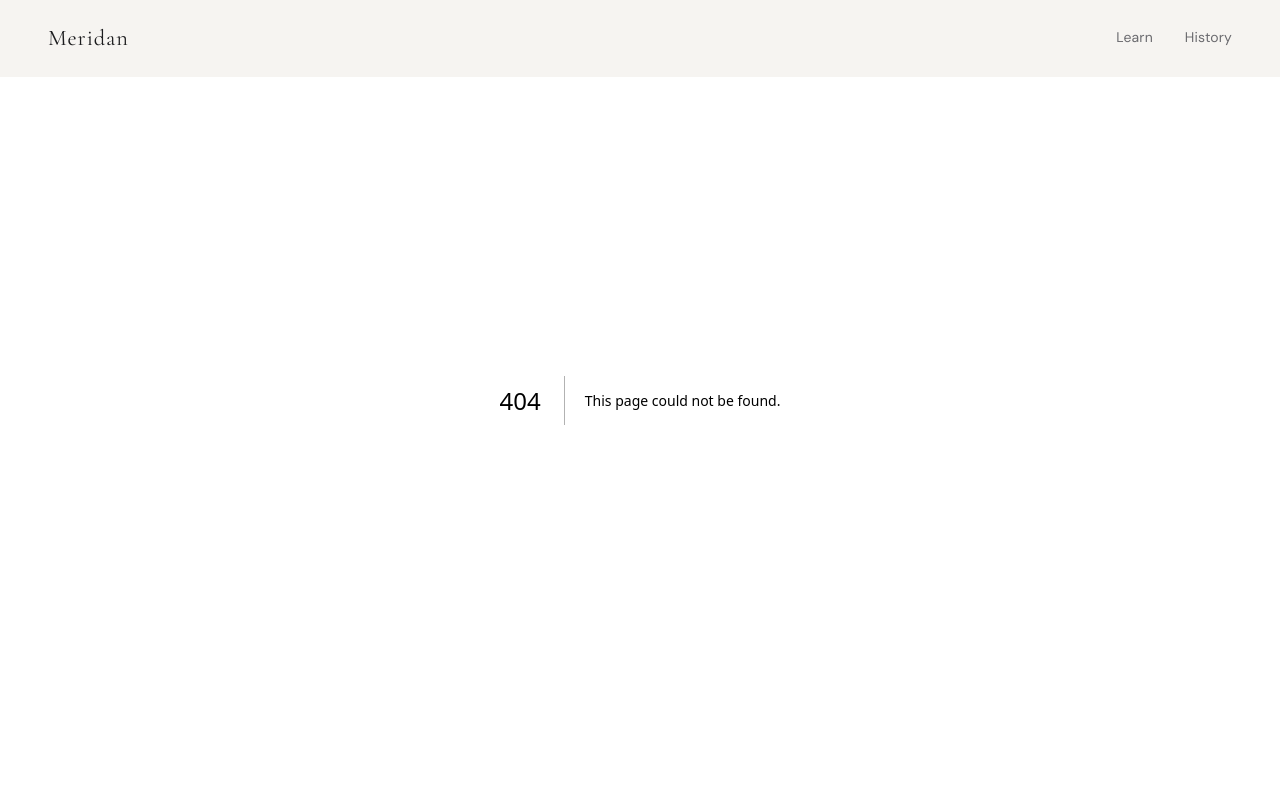
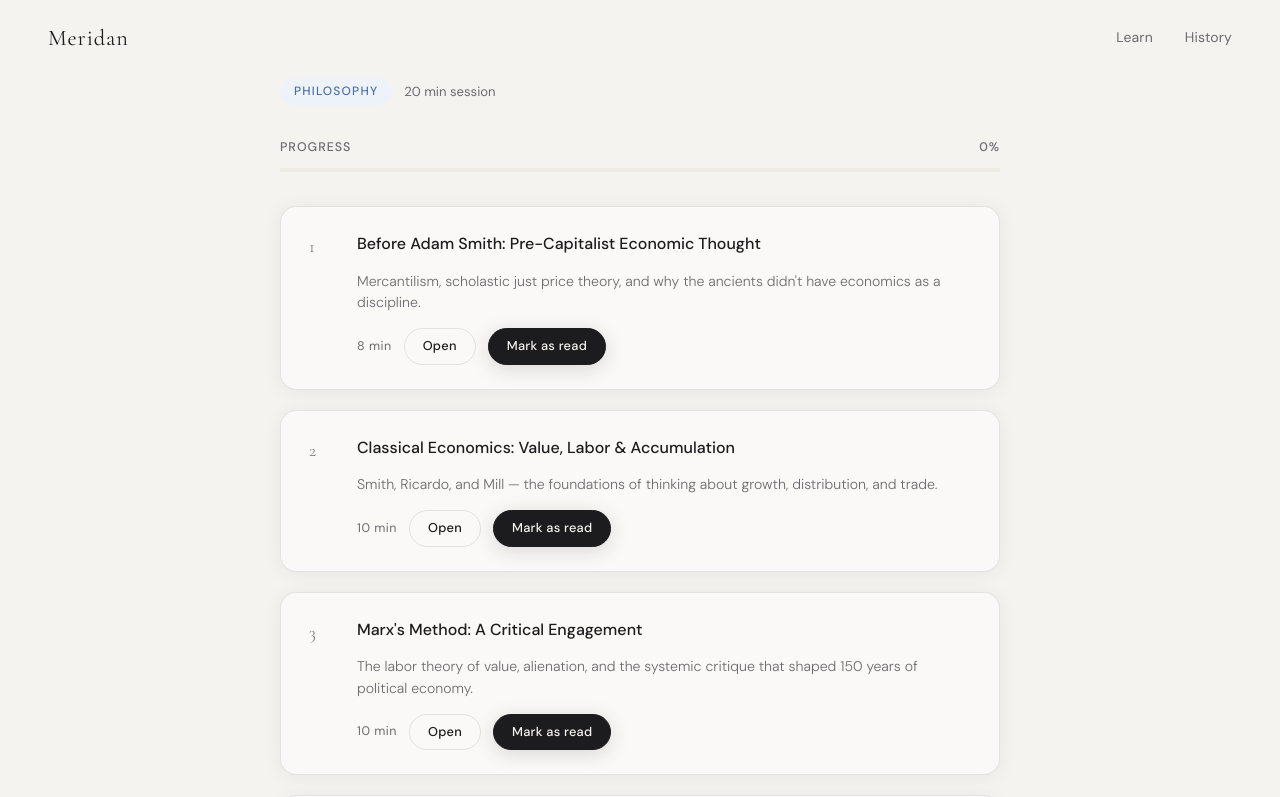
Before and after one commit to Matt2334/Meridan, a Next.js app in the folder frontend/: page /session in a window 1280 px wide. Before the commit this address had no page. Shown: the top 797 px of the page. Built offline with nearby package versions, Linux system fonts and the light colour scheme.

Commit message:
added in content cards with some sample content, implemented session page, updated history design.

```diff
--- a/frontend/src/app/layout.js
+++ b/frontend/src/app/layout.js
@@ -5,7 +5,7 @@ export default function RootLayout({ children }) {
     <html lang="en">
       <head>
       <link rel="preconnect" href="https://fonts.googleapis.com" />
-      <link rel="preconnect" href="https://fonts.gstatic.com" crossorigin />
+      <link rel="preconnect" href="https://fonts.gstatic.com" crossOrigin="true" />
       <link
         href="https://fonts.googleapis.com/css2?family=Cormorant+Garamond:ital,wght@0,300..700;1,300..700&family=DM+Sans:ital,opsz,wght@0,9..40,100..1000;1,9..40,100..1000&family=PT+Serif:ital,wght@0,400;0,700;1,400;1,700&display=swap"
         rel="stylesheet"
--- /dev/null
+++ b/frontend/src/app/session/page.js
@@ -0,0 +1,124 @@
+"use client";
+import { fadeUp } from "../../components/keys";
+import styled from "styled-components";
+import { useState } from "react";
+import Card from "../../components/Card";
+const Wrapper = styled.div`
+  max-width: 720px;
+  margin: 0 auto;
+  // padding: 0 16px;
+  animation: ${fadeUp} 0.5s ease 0s 1 normal forwards;
+`;
+const Meta = styled.div`
+  display: flex;
+  font-size: 0.82rem;
+  color: #6b6b6f;
+  align-items: center;
+  gap: 12px;
+  margin-bottom: 32px;
+
+  :nth-child(1) {
+    font-size: 0.75rem;
+    font-weight: 500;
+    letter-spacing: 0.1em;
+    text-transform: uppercase;
+    color: #4a6fa5;
+    background: #eef3fa;
+    padding: 5px 14px;
+    border-radius: 50px;
+  }
+`;
+const Progress = styled.div`
+  font-size: 0.78rem;
+  font-weight: 500;
+  letter-spacing: 0.08em;
+  text-transform: uppercase;
+  color: #6b6b6f;
+`;
+const ProgressHeader = styled.div`
+  display: flex;
+  justify-content: space-between;
+  margin-bottom: 10px;
+`;
+const Content = styled.div`
+  margin-top: 3rem;
+`;
+export default function Session() {
+  let topic = "Philosophy";
+  let time = 20;
+  const [percentage, setPercentage] = useState(0);
+  const contents = [
+    {
+      title: "Before Adam Smith: Pre-Capitalist Economic Thought",
+      desc: "Mercantilism, scholastic just price theory, and why the ancients didn't have economics as a discipline.",
+      time: 8,
+    },
+    {
+      title: "Classical Economics: Value, Labor & Accumulation",
+      desc: "Smith, Ricardo, and Mill — the foundations of thinking about growth, distribution, and trade.",
+      time: 10,
+    },
+    {
+      title: "Marx's Method: A Critical Engagement",
+      desc: "The labor theory of value, alienation, and the systemic critique that shaped 150 years of political economy.",
+      time: 10,
+    },
+    {
+      title: "The Marginalist Revolution",
+      desc: "How the neoclassical school replaced classical concepts with utility, equilibrium, and mathematical formalism.",
+      time: 8,
+    },
+    {
+      title: "Keynes vs. Hayek: The 20th Century's Great Debate",
+      desc: "Aggregate demand and animal spirits versus spontaneous order and price signals — a debate that never resolved.",
+      time: 10,
+    },
+  ];
+  let percentIncrement = 100 / contents.length;
+  const updateProgress = () => {
+    const newPercentage = percentage+ percentIncrement ;
+    setPercentage(newPercentage);
+  };
+  return (
+    <Wrapper>
+      <Meta>
+        <span>{topic}</span>
+        <span>{time} min session</span>
+      </Meta>
+      <Progress>
+        <ProgressHeader>
+          <span>Progress</span>
+          <span>{percentage}%</span>
+        </ProgressHeader>
+        <div
+          style={{
+            width: "100%",
+            height: "4px",
+            background: "#ede9e3",
+            position: "absolute",
+          }}
+        />
+        <div
+          className="progress-bar-bg"
+          style={{
+            width: `${percentage}%`,
+            height: "4px",
+            background: "#4a6fa5",
+            position: "absolute",
+          }}
+        ></div>
+      </Progress>
+
+      <Content>
+        {contents.map((content, i) => (
+          <Card
+            content={content}
+            index={i + 1}
+            key={i}
+            updateProgress={updateProgress}
+          />
+        ))}
+      </Content>
+    </Wrapper>
+  );
+}
--- /dev/null
+++ b/frontend/src/components/Card.js
@@ -0,0 +1,102 @@
+"use client";
+import styled from "styled-components";
+import {useState} from "react";
+
+const Wrapper = styled.div`
+  background: #faf9f7;
+  border: 1px solid rgba(28, 28, 30, 0.1);
+  border-radius: 16px;
+  padding: 24px 28px;
+  display: flex;
+  align-items: flex-start;
+  gap: 20px;
+  box-shadow: 0 2px 20px rgba(28, 28, 30, 0.06);
+  transition: all 0.3s cubic-bezier(0.4, 0, 0.2, 1);
+  margin-bottom: 20px;
+
+  &:hover {
+    transform: translateY(-2px);
+    box-shadow: var(--shadow-card);
+  }
+
+  .time {
+    font-family: "Cormorant Garamond", serif;
+    font-size: 1.1rem;
+    font-weight: 300;
+    color: #6b6b6f;
+    min-width: 28px;
+    margin-top: 2px;
+  }
+`;
+const Title = styled.span`
+  font-size: 1rem;
+  font-weight: 500;
+  color: #1c1c1e;
+  margin-bottom: 6px;
+  line-height: 1.4;
+`;
+
+const Description = styled.p`
+  font-size: 0.88rem;
+  color: #6b6b6f;
+  font-weight: 300;
+  line-height: 1.55;
+  margin-bottom: 14px;
+`;
+
+const CardFooter = styled.div`
+  display: flex;
+  font-size: 0.78rem;
+  color: #6b6b6f;
+  letter-spacing: 0.04em;
+  align-items: center;
+  gap: 12px;
+`;
+
+const Button = styled.a`
+  padding: 7px 18px;
+  border-radius: 50px;
+  border: 1.5px solid rgba(28, 28, 30, 0.1);
+  background: transparent;
+  font-family: "DM Sans", sans-serif;
+  font-size: 0.8rem;
+  font-weight: 500;
+  background:${({ $marked }) => $marked ? "rgb(28, 28, 30, 0.8)" : "transparent"};
+  color: ${({ $marked }) => $marked ? "#faf9f7" : "#1c1c1e"};
+  cursor: pointer;
+  transition: all 0.3s cubic-bezier(0.4, 0, 0.2, 1);
+  letter-spacing: 0.02em;
+
+
+  ${(props) =>
+    props.secondary &&
+    `
+    background: #1c1c1e;
+    color: #f5f3ef;
+    border-color: #1c1c1e;
+    box-shadow: 0 4px 20px rgba(28, 28, 30, 0.15);
+    `}
+`;
+
+
+export default function Card({ content, index, updateProgress }) {
+    const [marked, setMarked] = useState(false);
+    const handleProgress = () => {
+        updateProgress(index);
+        setMarked(!marked);
+    }
+  return (
+    <Wrapper>
+      <span className="time">{index}</span>
+      <div>
+        <Title>{content.title}</Title>
+        <Description>{content.desc}</Description>
+        <CardFooter>
+          <span>{content.time} min</span>
+          <Button $marked={marked} primary="true" href={content.url}>Open</Button>
+          <Button onClick={handleProgress} secondary="true">Mark as read</Button>
+        </CardFooter>
+      </div>
+    </Wrapper>
+  );
+}
--- /dev/null
+++ b/frontend/src/components/keys.js
@@ -0,0 +1,20 @@
+import {keyframes} from "styled-components";
+export const fadeUp = keyframes`
+  from {
+    transform: translateY(12px);
+    opacity: 0;
+  }
+  to {
+    transform: translateY(0);
+    opacity: 1;
+  }
+`;
+
+export const fadeIn = keyframes`
+  from {
+    opacity: 0;
+  }
+  to {
+    opacity: 1;
+  }
+`;
--- a/frontend/src/components/navbar.jsx
+++ b/frontend/src/components/navbar.jsx
@@ -1,10 +1,10 @@
 import styled from "styled-components";
 
 const Wrapper = styled.div`
-  position: fixed;
-  top: 0;
-  left: 0;
-  right: 0;
+  // position: fixed;
+  // top: 0;
+  // left: 0;
+  // right: 0;
   z-index: 100;
   padding: 20px 48px;
   display: flex;
```
Also changed, not shown: frontend/src/app/history/page.js (+6 -12 lines).
